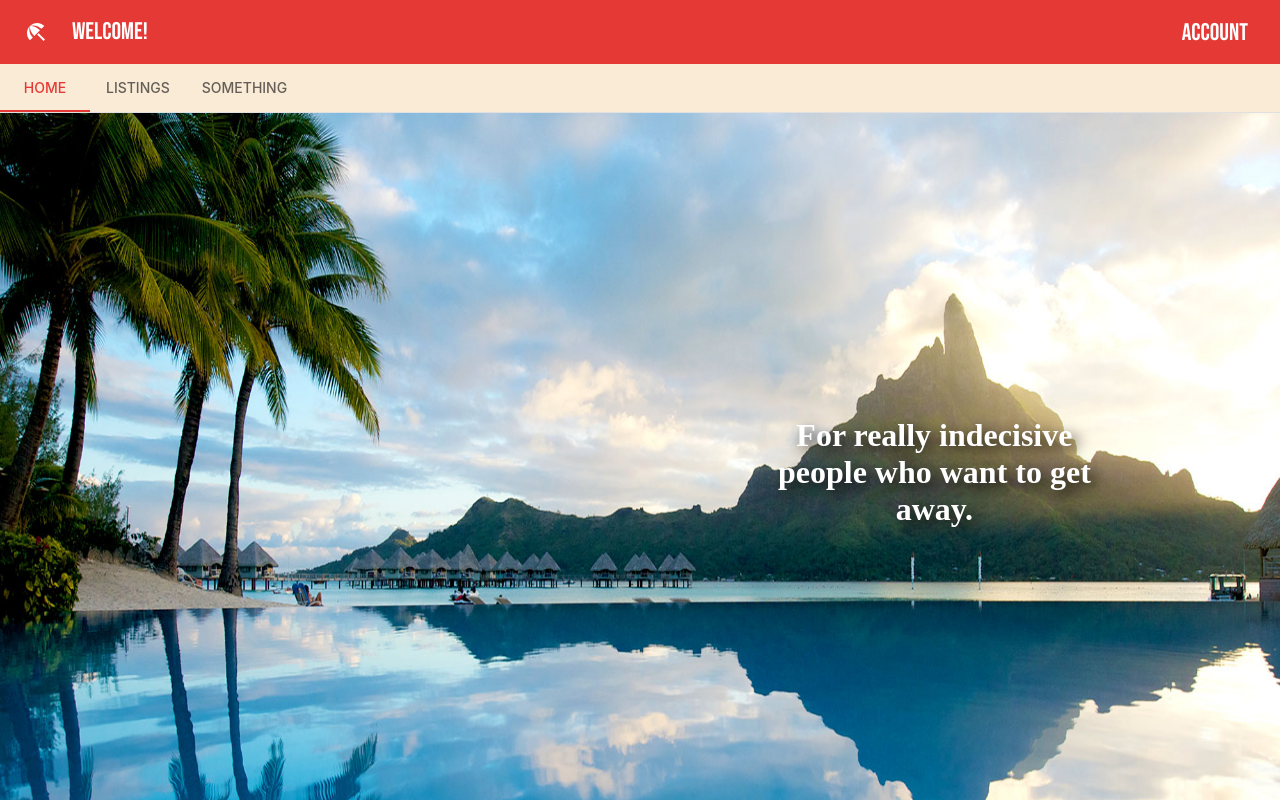
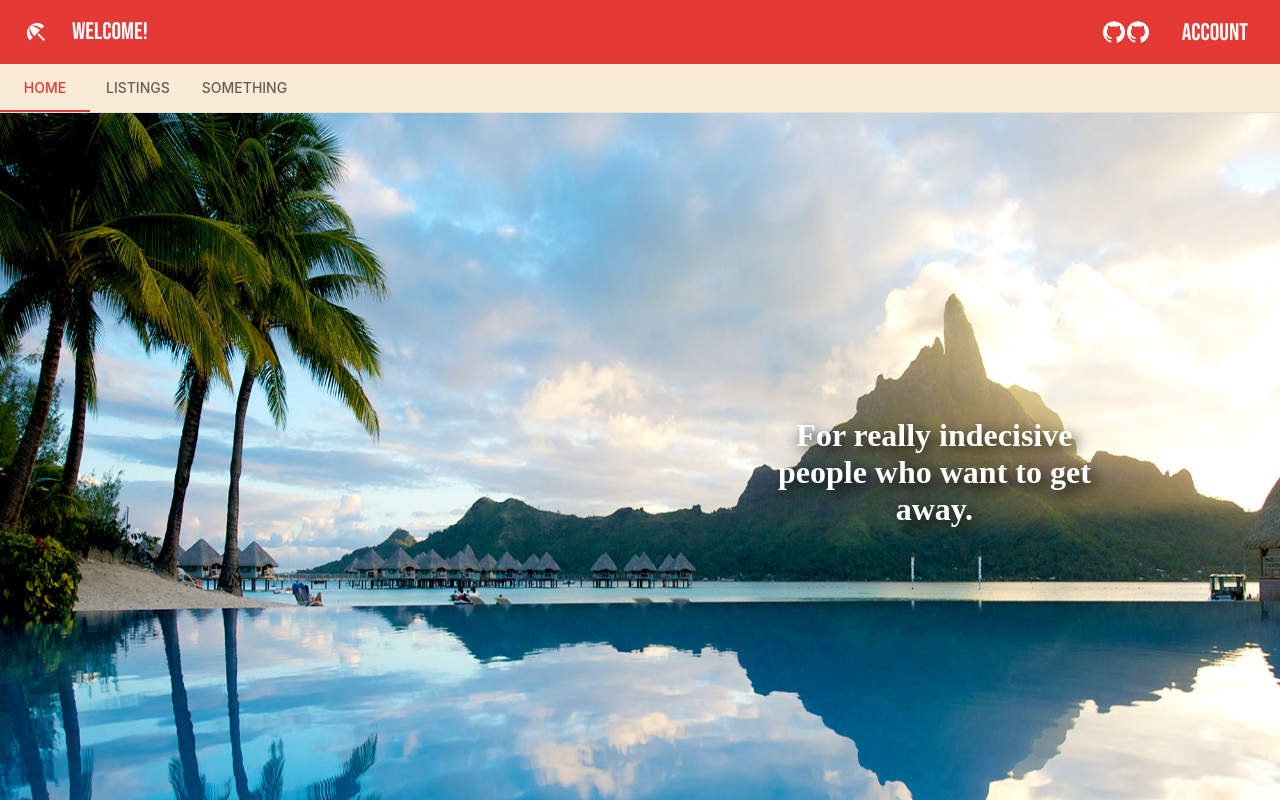
Before and after one commit to mChung89/phase-3-proj-fe, a React (Create React App) app: page / in a window 1280 px wide. Shown: the top 800 px of the page. Built offline with nearby package versions, Linux system fonts and the light colour scheme; no server answers; a web font is replaced by a local one.

Commit message:
done for the project

```diff
--- a/src/App.js
+++ b/src/App.js
@@ -8,7 +8,6 @@ import Account from './routes/Account'
 import UserAccount from './routes/UserAccount'
 import { useState, useEffect } from 'react'
 import { ThemeProvider } from '@mui/material';
-import { fontFamily } from '@mui/system';
 import theme from './Theme';
 
 function App() {
--- a/src/Home.js
+++ b/src/Home.js
@@ -5,7 +5,6 @@ import hero from './images/borabora.jpeg'
 import hero2 from './images/hero-city.jpg'
 import hero3 from './images/winterimage.jpg'
 import hero1 from './images/mountain-hero.jpg'
-import Slideshow from "./Slideshow";
 import React, {useState, useEffect} from 'react';
 import 'react-slideshow-image/dist/styles.css'
 const images = [
--- a/src/ListingCard.js
+++ b/src/ListingCard.js
@@ -2,14 +2,8 @@ import Card from "@mui/material/Card";
 import CardContent from "@mui/material/CardContent";
 import CardMedia from "@mui/material/CardMedia";
 import Typography from "@mui/material/Typography";
-import {
-  Grid,
-  Button,
-  CardActionArea,
-  CardActions,
-} from "@mui/material";
-import { useState, useEffect } from "react";
-import { Alert } from "@mui/material";
+import { Button, CardActionArea, CardActions, Alert } from "@mui/material";
+import { useState } from "react";
 import ListingModal from './ListingModal'
 
 function ListingCard({
@@ -25,7 +19,6 @@ function ListingCard({
   const [open, setOpen] = useState(false);
   const handleOpen = () => setOpen(true);
   const handleClose = () => setOpen(false);
-  const randRating = Math.floor(Math.random() * 11);
 
   function handleBooking() {
     setBooked((prev) => !prev);
@@ -51,13 +44,13 @@ function ListingCard({
           </Typography>
         </CardContent>
       </CardActionArea>
-      <CardActions zeroMinWidth='true' pb={1}>
+      <CardActions zeroMinWidth='true'>
           <Button onClick={handleOpen}>More info</Button>
             <>
             {!booked ? (
-             <Button onClick={handleBooking}> "Click Here to Reserve now!" </Button>
+             <Button onClick={handleBooking}>Click Here to Reserve now!</Button>
             ) : (
-              <Alert variant="filled" severity="success"  onClick={handleBooking}>
+              <Alert sx={{ml: "8px", maxHeight: 24}} variant="filled" severity="success"  onClick={handleBooking}>
                 Your reservation is booked!
               </Alert>
             )}
--- a/src/LoginModal.js
+++ b/src/LoginModal.js
@@ -133,6 +133,7 @@ function LoginModal ({ setAnchorEl, setCurrentUser, currentUser }) {
               row
               onChange={handleChange}
             >
+              <Grid container justifyContent="center">
               <FormControlLabel
               labelPlacement="bottom"
                 value="owner"
@@ -140,6 +141,7 @@ function LoginModal ({ setAnchorEl, setCurrentUser, currentUser }) {
                 label="owner"
               />
               <FormControlLabel labelPlacement="bottom" value="user" control={<Radio size="small"/>} label="user" />
+              </Grid>
             </RadioGroup>
             </Grid>
           </Grid>
--- a/src/NavBar.js
+++ b/src/NavBar.js
@@ -1,9 +1,9 @@
-import { Box, Tabs, Tab, AppBar, Toolbar, Typography, IconButton, Menu, MenuItem, Icon } from '@mui/material';
+import { Box, Tabs, Tab, AppBar, Toolbar, Typography, IconButton, Menu, MenuItem, Grid } from '@mui/material';
 import { useState } from 'react'
 import { Link, useNavigate } from "react-router-dom";
 import LoginModal from "./LoginModal"
-import icon from './images/beach.jpeg'
 import BeachAccessIcon from '@mui/icons-material/BeachAccess';
+import GitHubIcon from '@mui/icons-material/GitHub';
 
 function a11yProps(index) {
   return {
@@ -50,6 +50,10 @@ function NavBar({ currentUser, setCurrentUser }) {
               {" "}
               {currentUser.user_type === "Guest" ? "  Welcome!" : `  Welcome ${currentUser.name}`}
             </Typography>
+            <Grid pr={3} container justifyContent="flex-end">
+            <GitHubIcon />
+            <GitHubIcon />
+            </Grid>
             <IconButton
               onClick={handleMenu}
               sx={{ ml: "auto" }}
```
